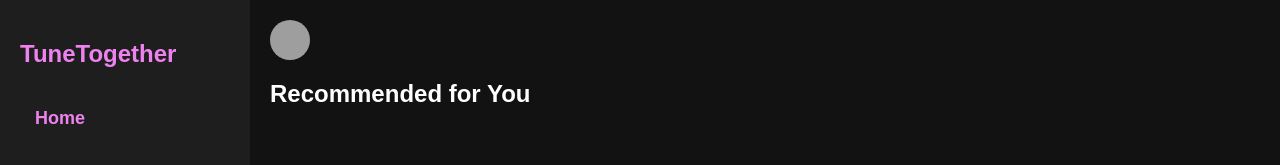
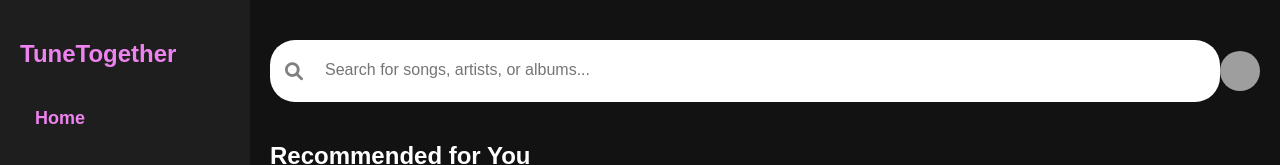
Before and after one commit to mastanbi-ai/Tune_Together, a website: page homepage.html in a window 1280 px wide. Shown: the top 165 px of the page. Drawn offline with Linux system fonts and the light colour scheme; grey boxes are pictures that could not be loaded.

Commit message:
homepage Updation

```diff
--- a/homepage.html
+++ b/homepage.html
@@ -25,12 +25,12 @@
 
     <div class="container">
         <div class="body-nav">
-            <!-- <div class="search-bar">
+            <div class="search-bar">
                 <i class="fa-solid fa-magnifying-glass"></i>
             <input type="text" id="search" placeholder="Search for songs, artists, or albums..." aria-label="Search">
             <div id="allSongsList"></div>
 
-        </div> -->
+        </div>
         <div class="user-menu" id="user-avatar">
             <img src="https://i.pravatar.cc/150?img=3" alt="User Avatar" class="avatar">
         </div>
```
